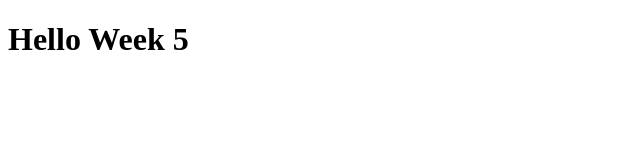
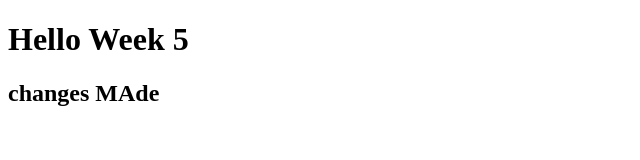
Before and after one commit to isiakaabd/assignments, a plain HTML site: page index.html in a window 1280 px wide. Shown: the whole page, without its empty margins (0-640 px from the left). Drawn offline with Linux system fonts and the light colour scheme.

Commit message:
second commit made by Isiaka

```diff
--- a/index.html
+++ b/index.html
@@ -8,5 +8,6 @@
   </head>
   <body>
     <h1>Hello Week 5</h1>
+    <h2>changes MAde</h2>
   </body>
 </html>
```
